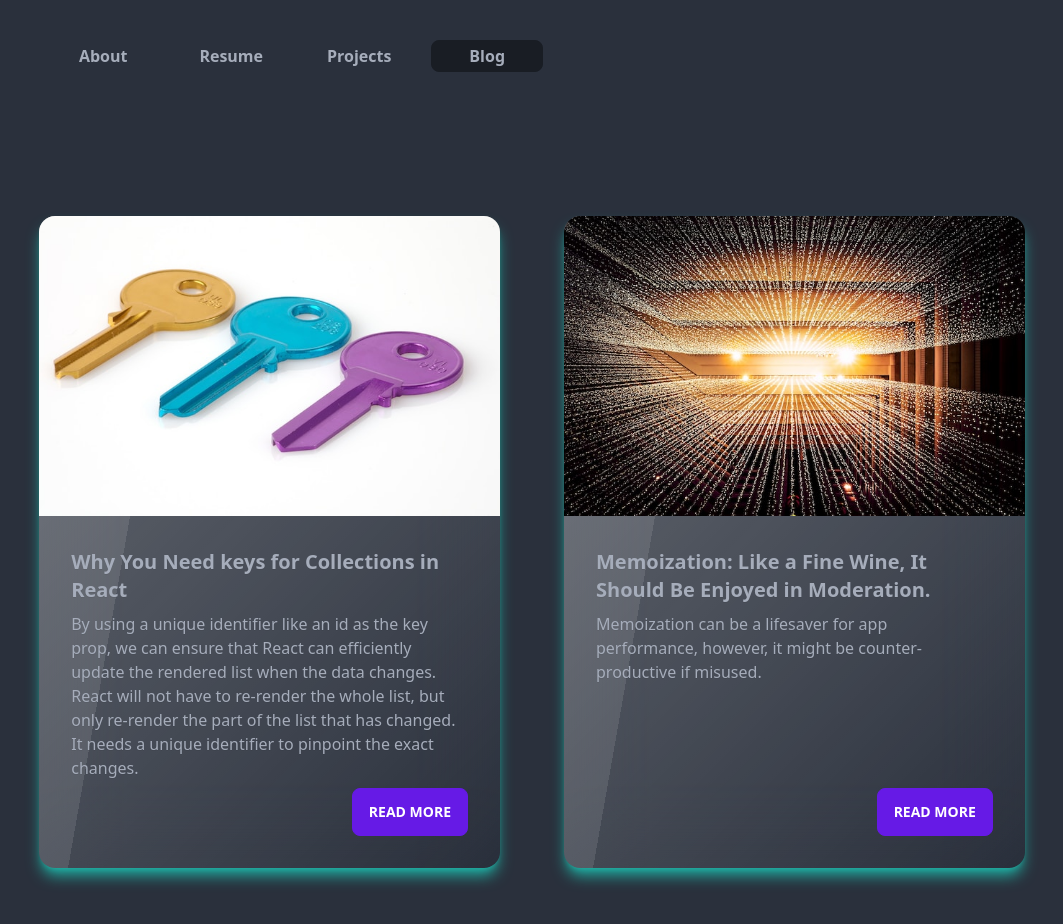
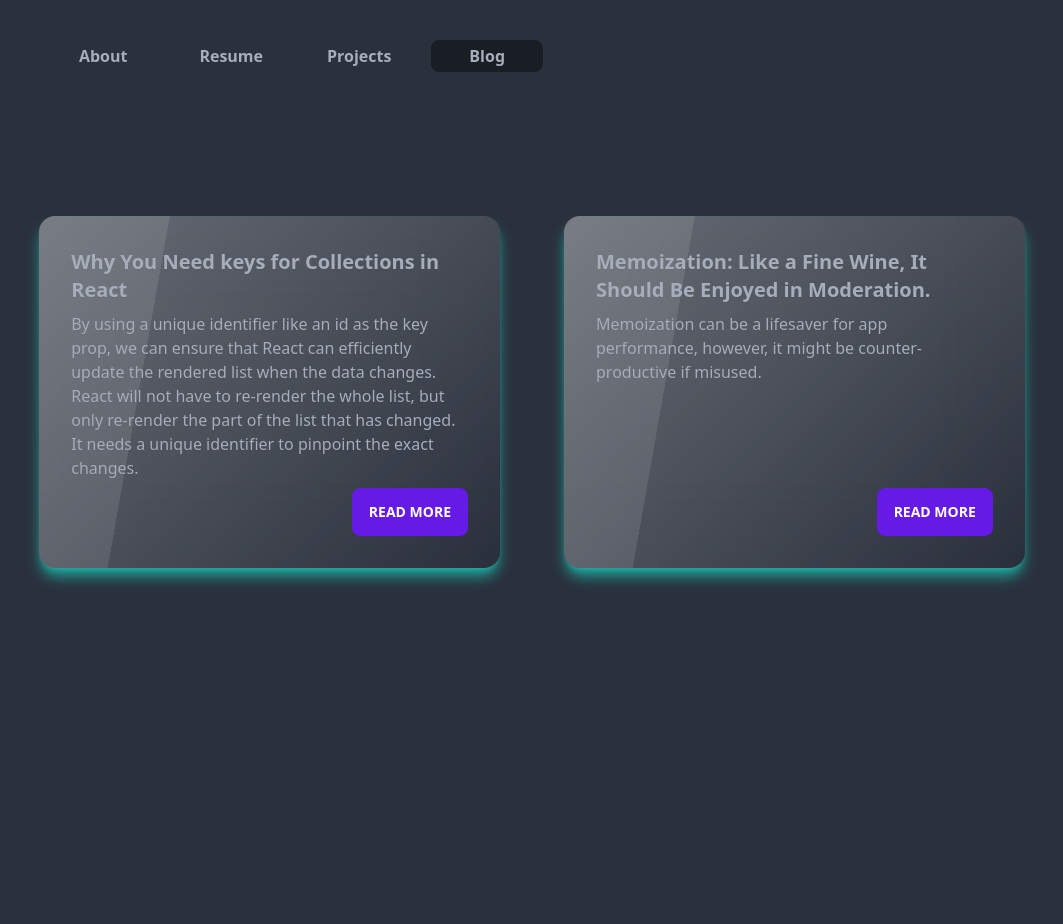
Before and after one commit to luckson1/site, a Next.js app: page /blog in a window 1280 px wide. Shown: the top 924 px of the page, without its empty margins (108-1171 px from the left). After the commit the page ends 800 px from the top, so only its background shows below. Built offline with nearby package versions, Linux system fonts and the light colour scheme.

Commit message:
fix: better blog UI

```diff
--- a/app/blog/page.tsx
+++ b/app/blog/page.tsx
@@ -8,8 +8,7 @@
 
 
 <div className="card w-full glass shadow-accent shadow-lg ">
-        <figure className="relative w-full h-[200px] md:h-[300px]">
-    <Image src={'/key.jpg'} fill alt='keys'/></figure>
+
   <div className="card-body">
     <h2 className="card-title"> Why You Need keys for Collections in React </h2>
     <p>By using a unique identifier like an id as the key prop, we can ensure that React can efficiently update the rendered list when the data changes. React will not have to re-render the whole list, but only re-render the part of the list that has changed. It needs a unique identifier to pinpoint the exact changes. </p>
@@ -23,8 +22,7 @@
   </div>
 </div>
 <div className="card w-full glass shadow-accent shadow-lg ">
-        <figure className="relative w-full h-[200px] md:h-[300px]">
-    <Image src={'/memo.jpg'} fill alt='keys'/></figure>
+
   <div className="card-body">
     <h2 className="card-title"> Memoization: Like a Fine Wine, It Should Be Enjoyed in Moderation. </h2>
     <p>Memoization can be a lifesaver for app performance, however, it might be counter-productive if misused.</p>
```
